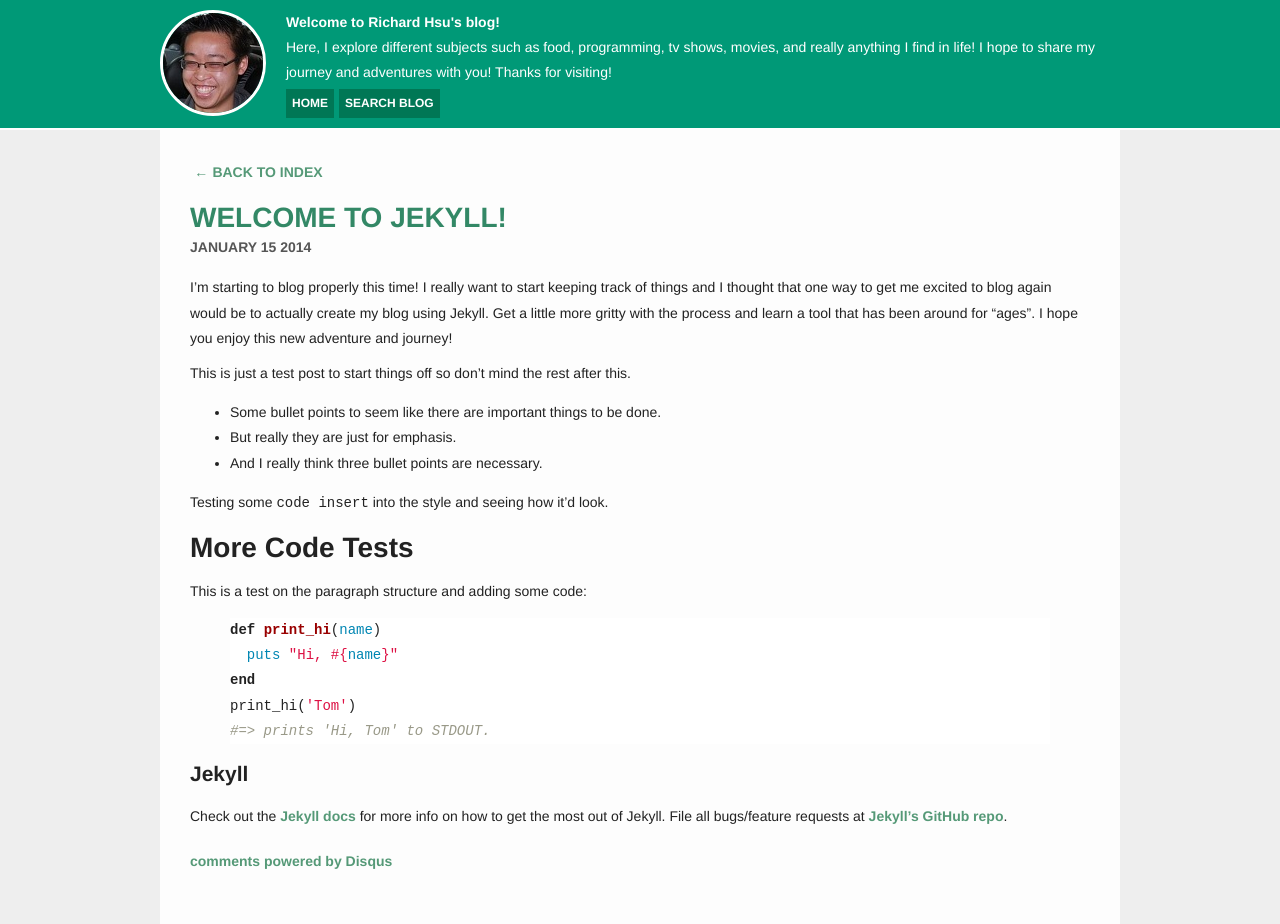
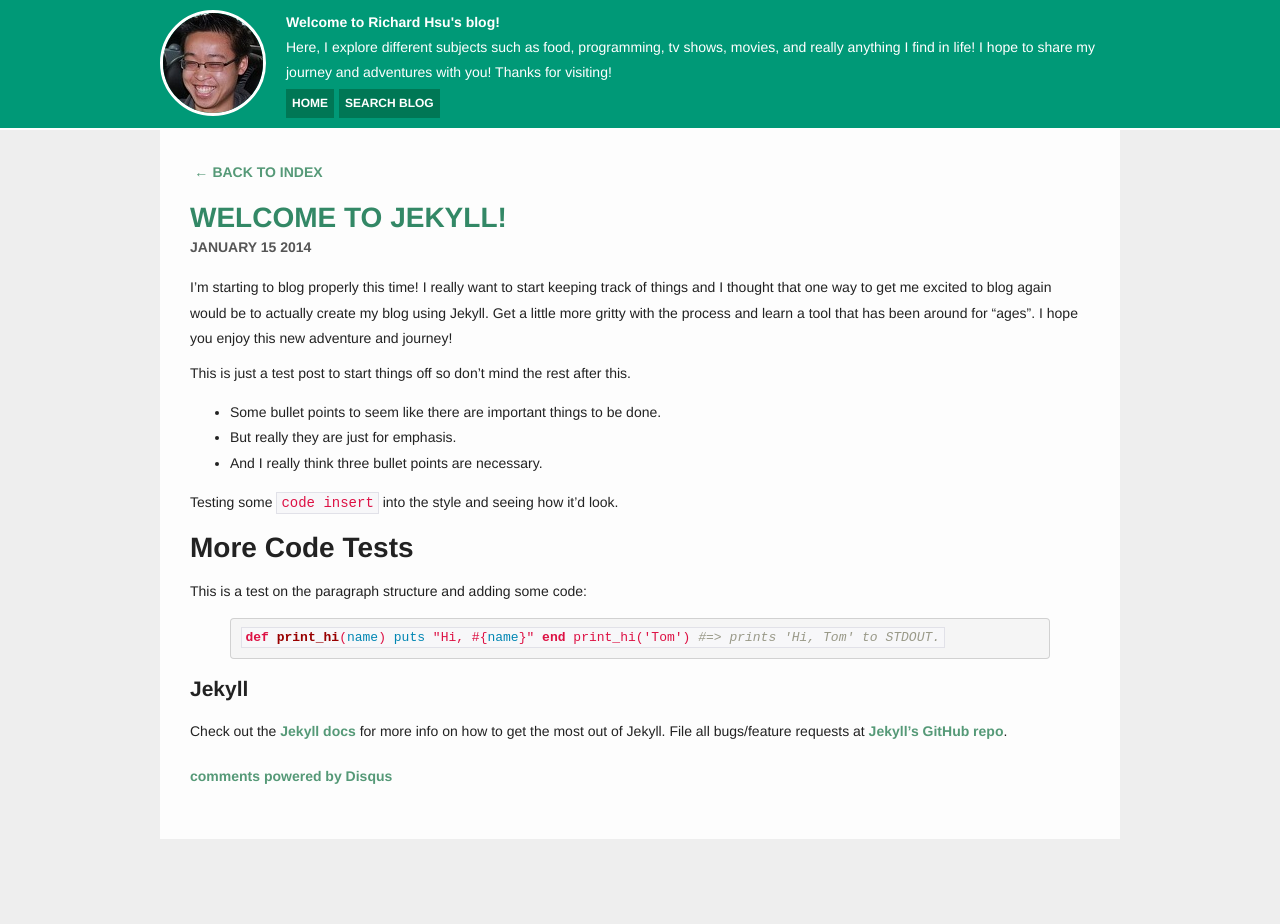
Before and after one commit to richardhsu/richardhsu.github.io, a Jekyll site: the page built from _posts/2014-01-15-welcome-to-jekyll.markdown, in a window 1280 px wide. Built offline with Jekyll 4.4.1, drawn with Linux system fonts in a browser that asks for light colours; Markdown is read by kramdown in place of the engine named in the settings; comment, search, counter and statistics services are not loaded; after the commit the page ends 900 px from its top, so only the background shows below that.

Commit message:
Style change for code and pre.

```diff
--- a/css/style.css
+++ b/css/style.css
@@ -24,6 +24,31 @@ blockquote {
   padding-left: 10px;
 }
 
+code {
+  padding: 2px 4px;
+  color: #d14;
+  white-space: nowrap;
+  background-color: #f7f7f9;
+  border: 1px solid #e1e1e8;
+}
+
+pre {
+  display: block;
+  padding: 9.5px;
+  margin: 0 0 10px;
+  font-size: 13px;
+  line-height: 20px;
+  word-break: break-all;
+  word-wrap: break-word;
+  white-space: pre;
+  white-space: pre-wrap;
+  background-color: #f5f5f5;
+  border: 1px solid #ccc;
+  border: 1px solid rgba(0, 0, 0, 0.15);
+  -webkit-border-radius: 4px;
+     -moz-border-radius: 4px;
+          border-radius: 4px;
+}
 
 a:link, a:visited {
   color: #559977;
```
